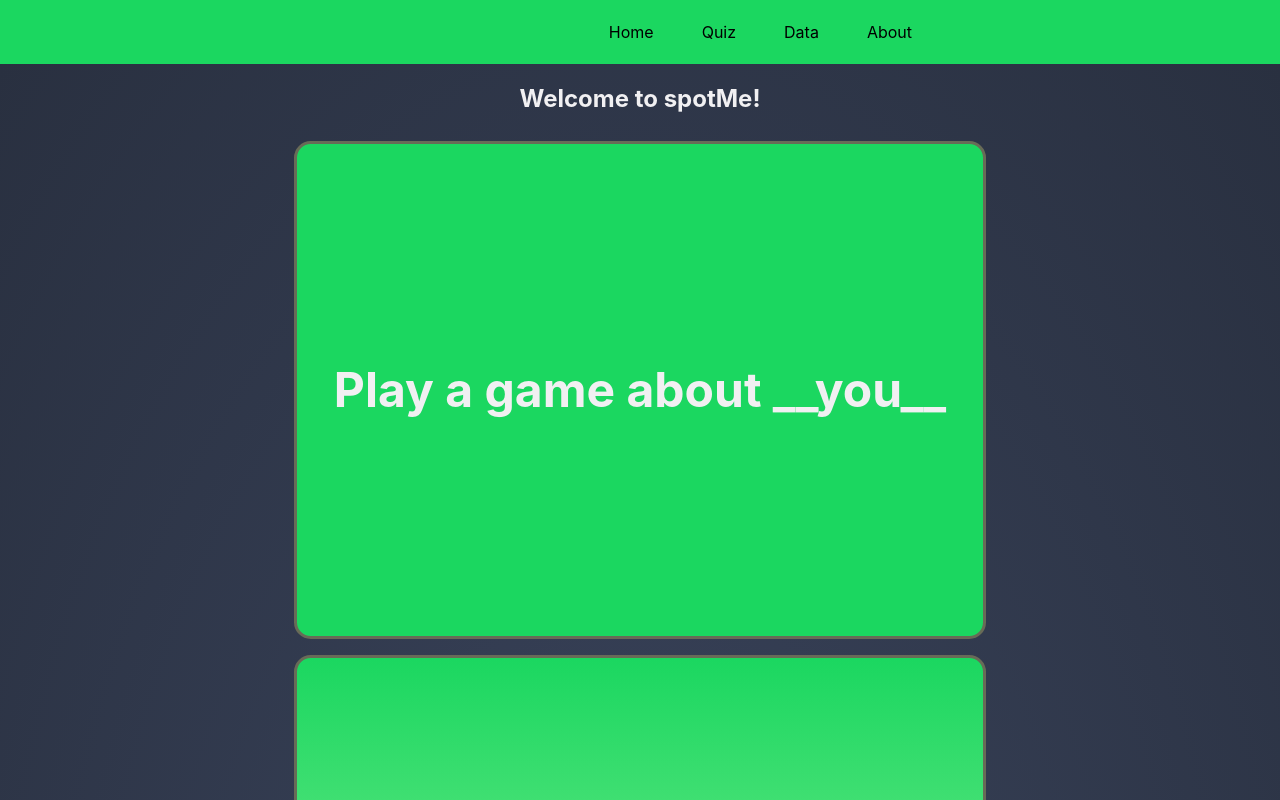
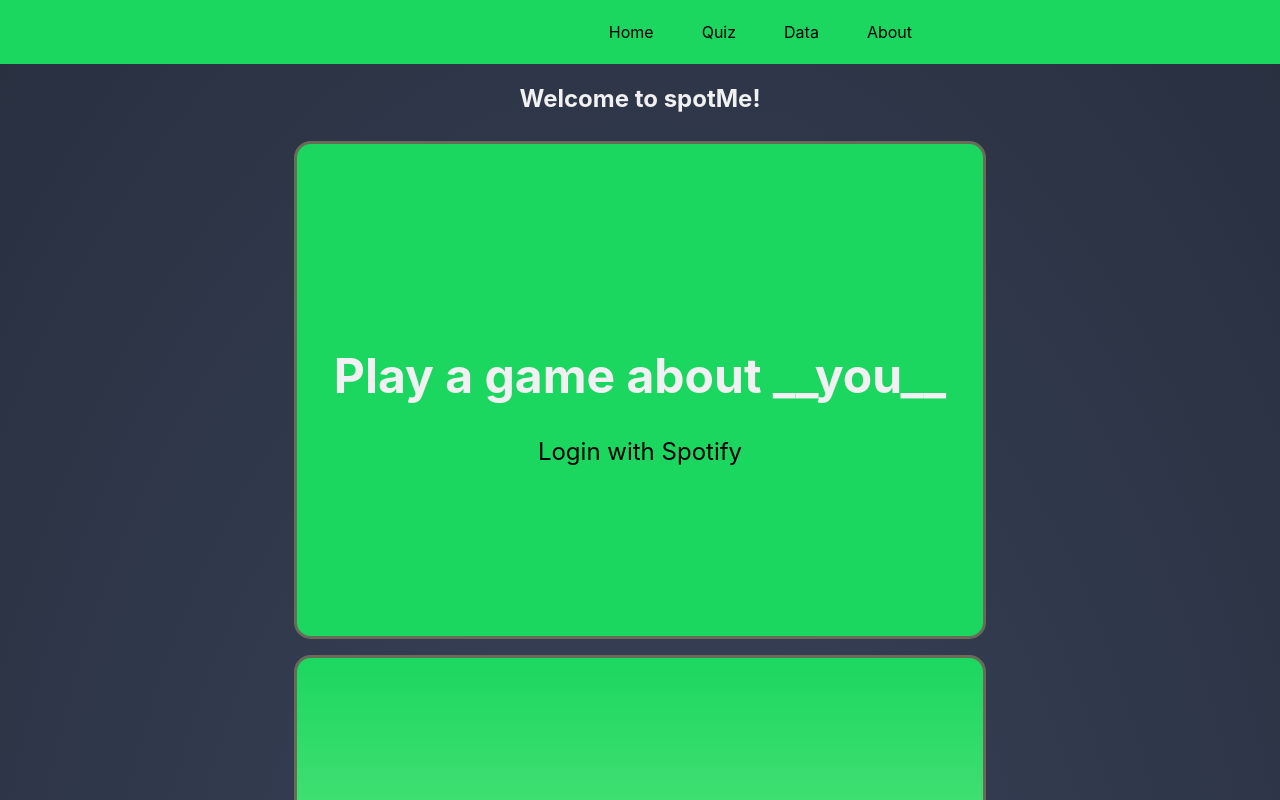
Before and after one commit to chingu-voyages/v33-bears-team-10, a Next.js app: page / in a window 1280 px wide. Shown: the top 800 px of the page. Built offline with nearby package versions, Linux system fonts and the light colour scheme; no server answers.

Commit message:
Add logic for displaying user's name if they're logged in

```diff
--- a/components/sections/ApplicationHero.tsx
+++ b/components/sections/ApplicationHero.tsx
@@ -1,11 +1,21 @@
 import React from 'react';
 import styles from '../../styles/ApplicationHero.module.scss';
 
+import { useAuth } from '../../hooks/useAuth';
+
 const ApplicationHero = () => {
+  const auth = useAuth();
+
   return (
     <div className={styles.applicationCardContainer}>
       <div className={styles.callToAction__container}>
-        <h1 className={styles.callToAction}>Play a game about __you__</h1>
+        <h1 className={styles.callToAction}>
+          Play a game about {auth.user ? auth.user.displayName : '__you__'}
+        </h1>
+
+        {auth.user === null && (
+          <div className={styles.authLink__Container}>{auth.SigninLink}</div>
+        )}
       </div>
     </div>
   );
```
